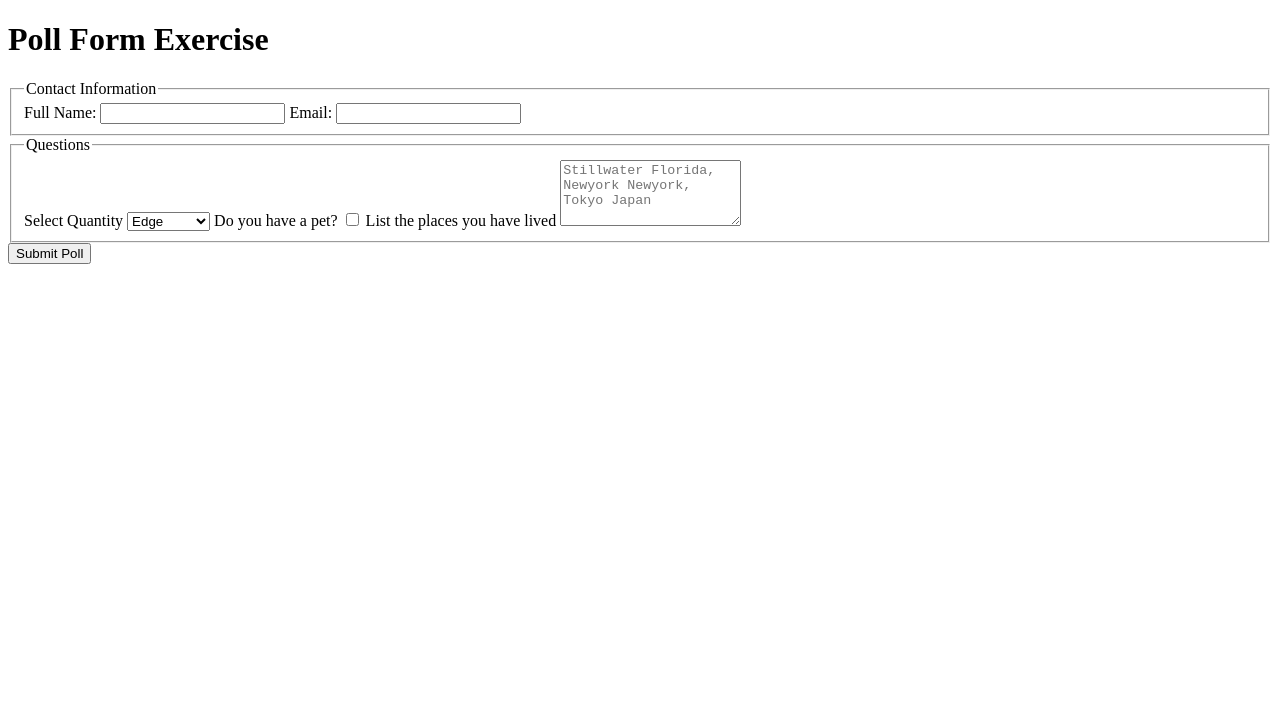
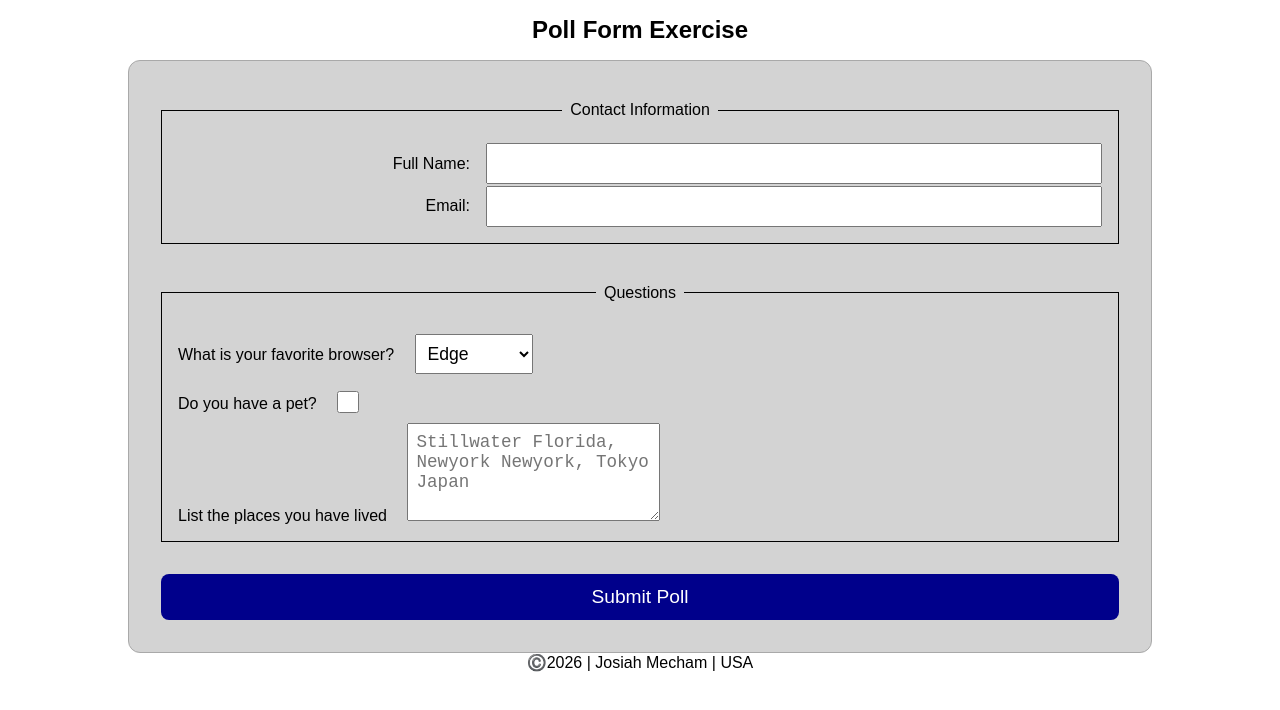
Before and after one commit to jgmech/wdd130, a plain HTML site: page week05/poll-form.html in a window 1280 px wide. Drawn offline with Linux system fonts and the light colour scheme.

Commit message:
poll form final

```diff
--- a/week05/poll-form.html
+++ b/week05/poll-form.html
@@ -5,6 +5,7 @@
     <meta charset="UTF-8">
     <meta name="viewport" content="width=device-width, initial-scale=1.0">
     <title>Document</title>
+    <link rel="stylesheet" href="styles/poll-form.css">
 </head>
 
 <body>
@@ -15,14 +16,19 @@
         <form>
             <fieldset>
                 <legend>Contact Information</legend>
+                <div class="form-item label-narrow">
                     <label for="fullname">Full Name:</label>
                     <input type="text" id="fullname" name="fullname" required>
+                </div>
+                <div class="form-item label-narrow">
                     <label for="useremail">Email:</label>
                     <input type="email" name="useremail" id="useremail" required>
+                </div>
             </fieldset>
             <fieldset>
                 <legend>Questions</legend>
-                <label for="browser">Select Quantity</label>
+                <div class="label-wide">
+                    <label for="browser">What is your favorite browser?</label>
                     <select name="browser" id="browser">
                         <option value="edge">Edge</option>
                         <option value="chrome">Chrome</option>
@@ -30,16 +36,21 @@
                         <option value="opera">Opera GX</option>
                         <option value="other">Other</option>
                     </select>
+                </div>
+                <div class="label-wide">
                     <label for="pet">Do you have a pet?</label>
                     <input type="checkbox" id="pet" name="pet">
+                </div>
+                <div>
                     <label for="places">List the places you have lived</label>
                     <textarea name="places" id="places" rows="4" placeholder="Stillwater Florida, Newyork Newyork, Tokyo Japan"></textarea>
+                </div>
             </fieldset>
             <button type="submit">Submit Poll</button>
         </form>
     </main>
     <footer>
-
+        <p>©️2026 | Josiah Mecham | USA</p>
     </footer>
 </body>
 
--- /dev/null
+++ b/week05/styles/poll-form.css
@@ -0,0 +1,98 @@
+* {
+    margin: 0;
+    padding: 0;
+    box-sizing: border-box;
+}
+
+body {
+    font-family: Arial, Helvetica, sans-serif;
+}
+
+header {
+    margin: 0 auto;
+    width: 100%;
+    max-width: 650px;
+}
+
+h1 {
+    margin: 1rem;
+    font-size: 1.5rem;
+    text-align: center;
+}
+
+form {
+    max-width: 80%;
+    margin: 0 auto;
+    padding: 1rem;
+    border: 1px solid darkgrey;
+    border-radius: .75rem;
+    background-color: lightgray;
+    display: grid;
+}
+
+fieldset {
+    display: grid;
+    gap: .1rem;
+    margin: 1rem;
+    border: 1px solid black;
+    padding: 1rem;
+}
+
+legend {
+    padding: 0.5rem;
+    text-align: center;
+    font-weight: 300;
+}
+
+label {
+    text-align: right;
+    padding-right: 1rem;
+}
+
+input,
+select,
+textarea {
+    padding: .5rem;
+    font-size: 1.1rem;
+}
+
+input[type="checkbox"] {
+    width: 22px;
+    height: 22px;
+    vertical-align: bottom;
+}
+
+button {
+    margin: 1rem;
+    background-color: darkblue;
+    color: white;
+    border: none;
+    border-radius: .5rem;
+    padding: .75rem;
+    font-size: 1.2rem;
+    cursor: pointer;
+}
+
+button:hover,
+button:focus-visible {
+    background-color: rgb(0, 162, 255);
+}
+
+footer {
+    text-align: center;
+    color: black;
+}
+
+.form-item {
+    display: grid;
+    align-items: center;
+}
+
+.label-wide {
+    grid-template-columns: 1fr 3fr;
+    margin: 0.5rem 0;
+}
+
+.label-narrow {
+    grid-template-columns: 1fr 2fr;
+}
```
Lines whose indentation alone changed are shown as unchanged.
